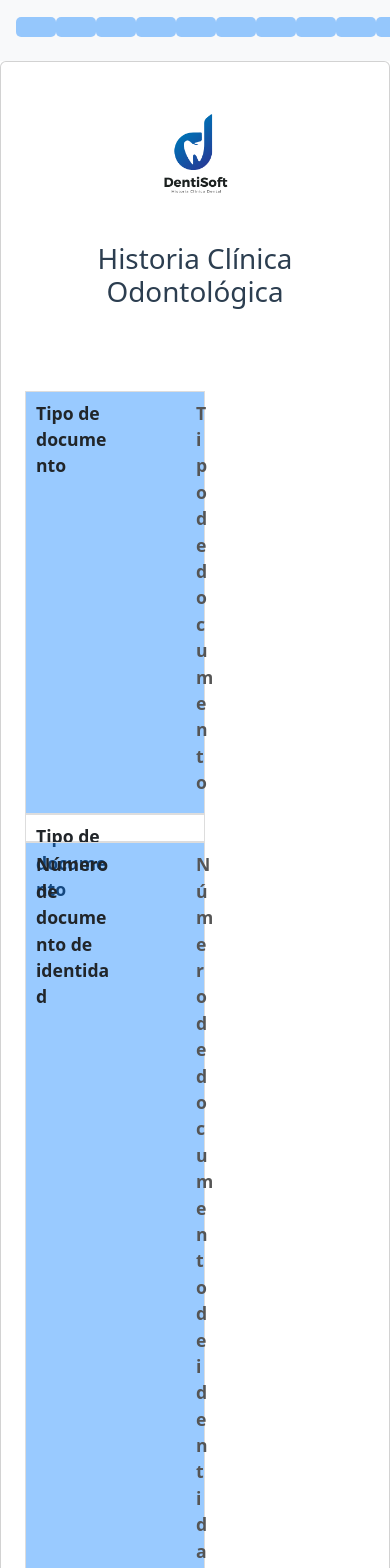
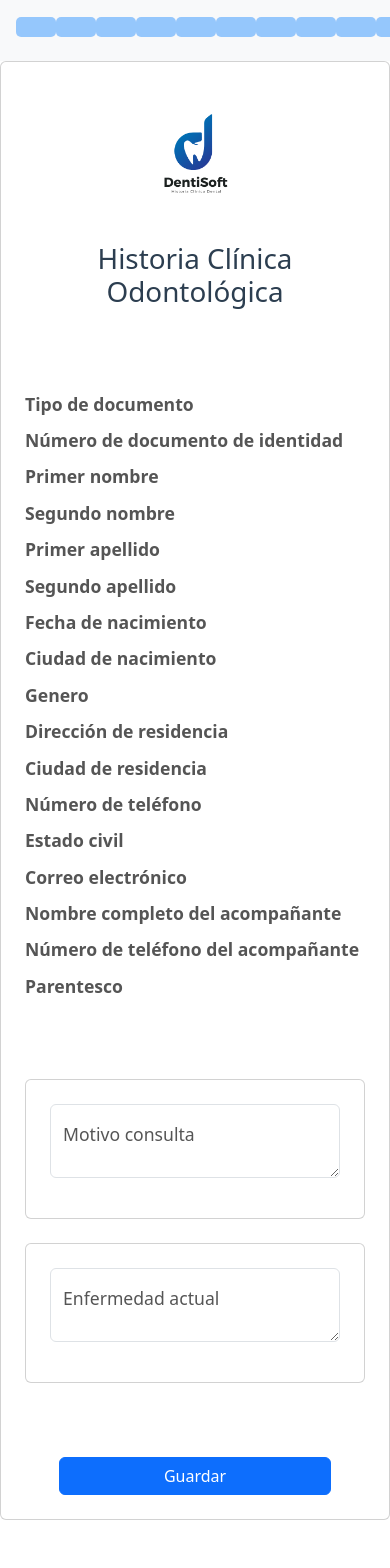
Before and after one commit to jaimeolartef/OdontoSoftFullStack, a React (Create React App) app in the folder odontosoftfront/: page /historiaPac in a window 390 px wide. Shown: the top 1568 px of the page. After the commit the page ends 1520 px from the top, so only its background shows below. Built offline with nearby package versions, Linux system fonts and the light colour scheme; sample sign-in values are in the browser's storage.

Commit message:
Se construyen la pantalla historia clinica

```diff
--- a/odontosoftfront/src/components/HistoriaClinica/ReadOnlyPaciente.css
+++ b/odontosoftfront/src/components/HistoriaClinica/ReadOnlyPaciente.css
@@ -1,69 +1,3 @@
 .bold-label {
     font-weight: bold;
 }
-/* Estilos de la tabla de información personal */
-.personal-information .patient-info-table {
-    width: 100%;
-    border-collapse: collapse;
-    margin-top: 20px;
-}
-
-.personal-information .patient-info-table th,
-.personal-information .patient-info-table td {
-    border: 1px solid #ddd;
-    padding: 8px;
-    text-align: left;
-}
-
-.personal-information .patient-info-table th {
-    background-color: #f2f2f2;
-    font-weight: bold;
-}
-
-.personal-information .patient-info-table td:nth-child(1),
-.personal-information .patient-info-table td:nth-child(3) {
-    background-color: rgba(0, 123, 255, 0.4); /* Color distinto para las columnas 1 y 3 */
-}
-
-/* Estilos responsivos */
-@media screen and (max-width: 600px) {
-    .personal-information .patient-info-table,
-    .personal-information .patient-info-table thead,
-    .personal-information .patient-info-table tbody,
-    .personal-information .patient-info-table th,
-    .personal-information .patient-info-table td,
-    .personal-information .patient-info-table tr {
-        display: block;
-    }
-
-    .personal-information .patient-info-table thead tr {
-        display: none;
-    }
-
-    .personal-information .patient-info-table td {
-        position: relative;
-        padding-left: 50%;
-        text-align: right;
-    }
-
-    .personal-information .patient-info-table td::before {
-        content: attr(data-label);
-        position: absolute;
-        left: 0;
-        width: 50%;
-        padding-left: 10px;
-        font-weight: bold;
-        text-align: left;
-    }
-
-    .personal-information .patient-info-table tr {
-        margin-bottom: 10px;
-    }
-}
-
-/* Estilos de Bootstrap para pantallas mayores a 601px */
-@media screen and (min-width: 601px) {
-    .personal-information .patient-info-table {
-        @apply .table .table-striped .table-bordered;
-    }
-}
--- a/odontosoftfront/src/components/HistoriaClinica/ReadOnlyPaciente.jsx
+++ b/odontosoftfront/src/components/HistoriaClinica/ReadOnlyPaciente.jsx
@@ -67,65 +67,78 @@ const ReadOnlyPaciente = ({ idPatient }) => {
 
   return (
     <section className="personal-information">
-      <div className="espacio"/>
-      <table className="patient-info-table">
-        <thead>
-        </thead>
-        <tbody>
-          <tr>
-            <td className="col-3" data-label="Tipo de documento"><label className="bold-label">Tipo de documento</label></td>
-            <td className="col-3" data-label="Tipo de documento"><label>{formData.idtipodocumento}</label></td>
-            <td className="col-3" data-label="Número de documento de identidad"><label className="bold-label">Número de documento de identidad</label></td>
-            <td className="col-3" data-label="Número de documento de identidad"><label>{formData.documento}</label></td>
-          </tr>
-          <tr>
-            <td className="col-3" data-label="Primer nombre"><label className="bold-label">Primer nombre</label></td>
-            <td className="col-3" data-label="Primer nombre"><label>{formData.primernombre}</label></td>
-            <td className="col-3" data-label="Segundo nombre"><label className="bold-label">Segundo nombre</label></td>
-            <td className="col-3" data-label="Segundo nombre"><label>{formData.segundonombre}</label></td>
-          </tr>
-          <tr>
-            <td className="col-3" data-label="Primer apellido"><label className="bold-label">Primer apellido</label></td>
-            <td className="col-3" data-label="Primer apellido"><label>{formData.primerapellido}</label></td>
-            <td className="col-3" data-label="Segundo apellido"><label className="bold-label">Segundo apellido</label></td>
-            <td className="col-3" data-label="Segundo apellido"><label>{formData.segundoapellido}</label></td>
-          </tr>
-          <tr>
-            <td className="col-3" data-label="Fecha de nacimiento"><label className="bold-label">Fecha de nacimiento</label></td>
-            <td className="col-3" data-label="Fecha de nacimiento"><label>{formData.fechanacimiento}</label></td>
-            <td className="col-3" data-label="Ciudad de nacimiento"><label className="bold-label">Ciudad de nacimiento</label></td>
-            <td className="col-3" data-label="Ciudad de nacimiento"><label>{formData.ciudadnacimiento}</label></td>
-          </tr>
-          <tr>
-            <td className="col-3" data-label="Genero"><label className="bold-label">Genero</label></td>
-            <td className="col-3" data-label="Genero"><label>{formData.genero}</label></td>
-            <td className="col-3" data-label="Dirección de residencia"><label className="bold-label">Dirección de residencia</label></td>
-            <td className="col-3" data-label="Dirección de residencia"><label>{formData.direccionresidencia}</label></td>
-          </tr>
-          <tr>
-            <td className="col-3" data-label="Ciudad de residencia"><label className="bold-label">Ciudad de residencia</label></td>
-            <td className="col-3" data-label="Ciudad de residencia"><label>{formData.ciudadresidencia}</label></td>
-            <td className="col-3" data-label="Número de teléfono"><label className="bold-label">Número de teléfono</label></td>
-            <td className="col-3" data-label="Número de teléfono"><label>{formData.telefono}</label></td>
-          </tr>
-          <tr>
-            <td className="col-3" data-label="Estado civil"><label className="bold-label">Estado civil</label></td>
-            <td className="col-3" data-label="Estado civil"><label>{formData.estadocivil}</label></td>
-            <td className="col-3" data-label="Correo electrónico"><label className="bold-label">Correo electrónico</label></td>
-            <td className="col-3" data-label="Correo electrónico"><label>{formData.correo}</label></td>
-          </tr>
-          <tr>
-            <td className="col-3" data-label="Nombre completo del acompañante"><label className="bold-label">Nombre completo del acompañante</label></td>
-            <td className="col-3" data-label="Nombre completo del acompañante"><label>{formData.nombreacompanante}</label></td>
-            <td className="col-3" data-label="Número de teléfono del acompañante"><label className="bold-label">Número de teléfono del acompañante</label></td>
-            <td className="col-3" data-label="Número de teléfono del acompañante"><label>{formData.telefonoacompanante}</label></td>
-          </tr>
-          <tr>
-            <td className="col-3" data-label="Parentesco"><label className="bold-label">Parentesco</label></td>
-            <td className="col-3" data-label="Parentesco"><label>{formData.parentescoacompanante}</label></td>
-          </tr>
-        </tbody>
-      </table>
+          <div className="espacio"/>
+            <div className="espacio"/>
+            <div className="row">
+              <div className="col-md-6">
+                <label className="bold-label">Tipo de documento</label>
+                <div>{formData.idtipodocumento}</div>
+              </div>
+              <div className="col-md-6">
+                <label className="bold-label">Número de documento de identidad</label>
+                <div>{formData.documento}</div>
+              </div>
+              <div className="col-md-6">
+                <label className="bold-label">Primer nombre</label>
+                <div>{formData.primernombre}</div>
+              </div>
+              <div className="col-md-6">
+                <label className="bold-label">Segundo nombre</label>
+                <div>{formData.segundonombre}</div>
+              </div>
+              <div className="col-md-6">
+                <label className="bold-label">Primer apellido</label>
+                <div>{formData.primerapellido}</div>
+              </div>
+              <div className="col-md-6">
+                <label className="bold-label">Segundo apellido</label>
+                <div>{formData.segundoapellido}</div>
+              </div>
+              <div className="col-md-6">
+                <label className="bold-label">Fecha de nacimiento</label>
+                <div>{formData.fechanacimiento}</div>
+              </div>
+              <div className="col-md-6">
+                <label className="bold-label">Ciudad de nacimiento</label>
+                <div>{formData.ciudadnacimiento}</div>
+              </div>
+              <div className="col-md-6">
+                <label className="bold-label">Genero</label>
+                <div>{formData.genero}</div>
+              </div>
+              <div className="col-md-6">
+                <label className="bold-label">Dirección de residencia</label>
+                <div>{formData.direccionresidencia}</div>
+              </div>
+              <div className="col-md-6">
+                <label className="bold-label">Ciudad de residencia</label>
+                <div>{formData.ciudadresidencia}</div>
+              </div>
+              <div className="col-md-6">
+                <label className="bold-label">Número de teléfono</label>
+                <div>{formData.telefono}</div>
+              </div>
+              <div className="col-md-6">
+                <label className="bold-label">Estado civil</label>
+                <div>{formData.estadocivil}</div>
+              </div>
+              <div className="col-md-6">
+                <label className="bold-label">Correo electrónico</label>
+                <div>{formData.correo}</div>
+              </div>
+              <div className="col-md-6">
+                <label className="bold-label">Nombre completo del acompañante</label>
+                <div>{formData.nombreacompanante}</div>
+              </div>
+              <div className="col-md-6">
+                <label className="bold-label">Número de teléfono del acompañante</label>
+                <div>{formData.telefonoacompanante}</div>
+              </div>
+              <div className="col-md-6">
+                <label className="bold-label">Parentesco</label>
+                <div>{formData.parentescoacompanante}</div>
+              </div>
+            </div>
     </section>
   );
 };
--- a/odontosoftfront/src/components/Paciente/pacienteTabla.css
+++ b/odontosoftfront/src/components/Paciente/pacienteTabla.css
@@ -22,9 +22,6 @@
 
 /* Estilos responsivos */
 @media screen and (max-width: 600px) {
-    .table-container table, .table-container thead, .table-container tbody, .table-container th, .table-container td, .table-container tr {
-        display: block;
-    }
     .table-container table,
     .table-container thead,
     .table-container tbody,
@@ -37,32 +34,13 @@
     .table-container thead tr {
         display: none;
     }
-    .table-container thead tr {
-        display: none;
-    }
 
     .table-container td {
         position: relative;
         padding-left: 50%;
         text-align: right;
     }
-    .table-container td {
-        position: relative;
-        padding-left: 50%;
-        text-align: right;
-        border: none;
-        border-bottom: 1px solid #ddd;
-    }
 
-    .table-container td::before {
-        content: attr(data-label);
-        position: absolute;
-        left: 0;
-        width: 50%;
-        padding-left: 10px;
-        font-weight: bold;
-        text-align: left;
-    }
     .table-container td::before {
         content: attr(data-label);
         position: absolute;
```
